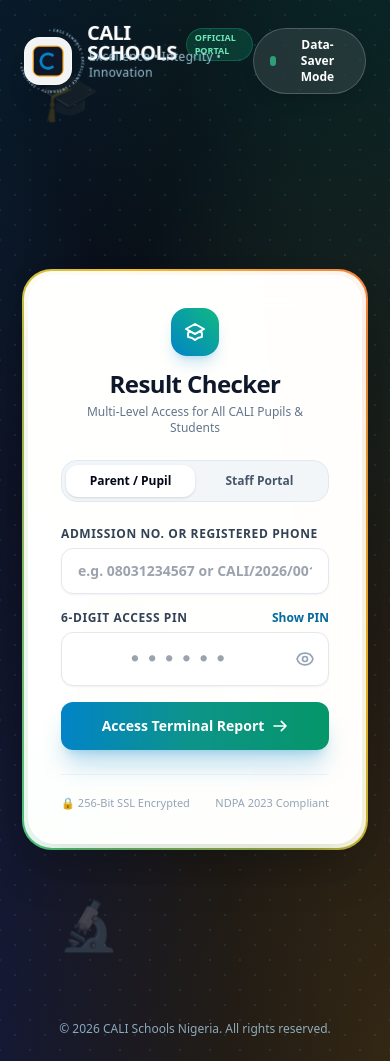
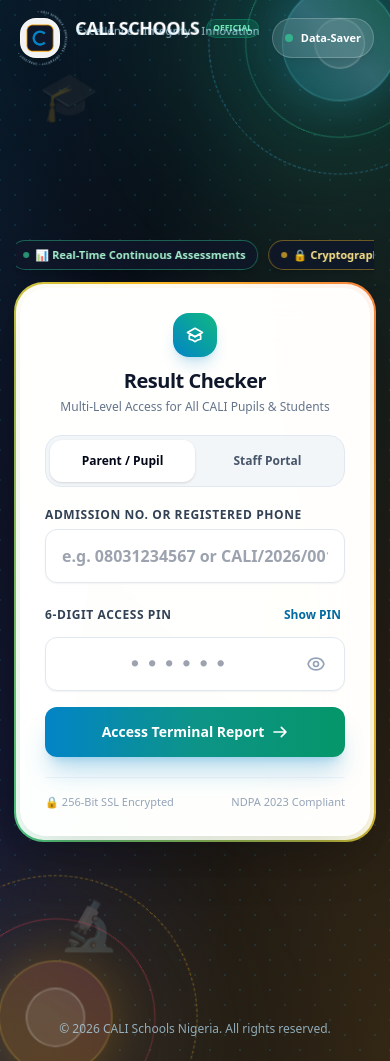
Before and after one commit to Richseun186/C.A.L.I, a Django app: page / in a window 390 px wide. Run offline with Django 5.2, Linux system fonts and the light colour scheme; data that the repository does not hold is empty; some libraries are stand-ins or nearby versions.

Commit message:
Optimize mobile responsiveness, touch targets, and responsive celestial orbs

```diff
--- a/static/css/output.css
+++ b/static/css/output.css
@@ -14,12 +14,17 @@ html {
   font-family: 'Plus Jakarta Sans', system-ui, -apple-system, sans-serif;
   line-height: 1.5;
   -webkit-text-size-adjust: 100%;
+  overflow-x: hidden;
+  max-width: 100vw;
 }
 
 body {
   min-height: 100vh;
   color: #0f172a;
   background-color: #f8fafc;
+  overflow-x: hidden;
+  max-width: 100vw;
+  -webkit-tap-highlight-color: transparent;
 }
 
 .font-serif-honor {
@@ -303,19 +308,53 @@ body {
 }
 
 .orb-upper-right {
+  top: -60px;
+  right: -50px;
+  width: 250px;
+  height: 250px;
+  animation: orbFloatHarmonic 22s ease-in-out infinite;
+}
+
+@media (min-width: 640px) {
+  .orb-upper-right {
     top: -120px;
     right: -100px;
     width: 480px;
     height: 480px;
-  animation: orbFloatHarmonic 22s ease-in-out infinite;
+  }
 }
 
+.orb-lower-left {
+  bottom: -70px;
+  left: -60px;
+  width: 270px;
+  height: 270px;
+  animation: orbFloatReverse 26s ease-in-out infinite;
+}
+
+@media (min-width: 640px) {
   .orb-lower-left {
     bottom: -140px;
     left: -120px;
     width: 520px;
     height: 520px;
-  animation: orbFloatReverse 26s ease-in-out infinite;
+  }
+}
+
+/* Mobile Infinite Circular Marquee for Write-ups */
+@keyframes marqueeCircular {
+  0% { transform: translateX(0%); }
+  100% { transform: translateX(-50%); }
+}
+
+.animate-marquee-circular {
+  display: flex;
+  width: max-content;
+  animation: marqueeCircular 20s linear infinite;
+}
+
+.animate-marquee-circular:hover {
+  animation-play-state: paused;
 }
 
 /* Concentric Orbital Rings */
--- a/templates/base.html
+++ b/templates/base.html
@@ -2,7 +2,7 @@
 <html lang="en" class="h-full">
 <head>
   <meta charset="UTF-8">
-  <meta name="viewport" content="width=device-width, initial-scale=1.0">
+  <meta name="viewport" content="width=device-width, initial-scale=1.0, viewport-fit=cover">
   <title>{% block title %}CALI Schools Portal{% endblock %}</title>
 
   <!-- Tailwind CSS CDN (with custom theme extensions) -->
--- a/templates/portal/landing.html
+++ b/templates/portal/landing.html
@@ -8,8 +8,8 @@
   <!-- Subtle Geometric Pattern Overlay -->
   <div class="absolute inset-0 ankara-pattern pointer-events-none"></div>
 
-  <!-- Large Circular Moving Object: Upper Right -->
-  <div class="celestial-orb orb-upper-right hidden sm:block" aria-hidden="true">
+  <!-- Large Circular Moving Object: Upper Right (Responsive for Mobile & Desktop) -->
+  <div class="celestial-orb orb-upper-right" aria-hidden="true">
     <!-- Atmospheric Radial Glow -->
     <div class="absolute inset-0 rounded-full bg-gradient-to-br from-sky-400/25 via-emerald-400/20 to-transparent blur-3xl"></div>
     <!-- Outer Dashed Cyan Orbit Track -->
@@ -22,12 +22,12 @@
     </div>
     <!-- Central Glassmorphic Holographic Core -->
     <div class="absolute inset-[28%] rounded-full bg-gradient-to-tr from-cyan-500/20 via-sky-300/30 to-emerald-400/20 backdrop-blur-md border border-cyan-300/30 shadow-[0_0_50px_rgba(56,189,248,0.25)] flex items-center justify-center">
-      <div class="w-16 h-16 rounded-full bg-white/10 border border-white/40 animate-pulse-soft"></div>
+      <div class="w-12 sm:w-16 h-12 sm:h-16 rounded-full bg-white/10 border border-white/40 animate-pulse-soft"></div>
     </div>
   </div>
 
-  <!-- Large Circular Moving Object: Lower Left -->
-  <div class="celestial-orb orb-lower-left hidden sm:block" aria-hidden="true">
+  <!-- Large Circular Moving Object: Lower Left (Responsive for Mobile & Desktop) -->
+  <div class="celestial-orb orb-lower-left" aria-hidden="true">
     <!-- Atmospheric Radial Glow -->
     <div class="absolute inset-0 rounded-full bg-gradient-to-tr from-amber-400/25 via-rose-500/18 to-transparent blur-3xl"></div>
     <!-- Outer Dashed Gold Orbit Track -->
@@ -40,7 +40,7 @@
     </div>
     <!-- Central Glassmorphic Holographic Core -->
     <div class="absolute inset-[30%] rounded-full bg-gradient-to-tr from-amber-500/20 via-orange-400/20 to-rose-400/20 backdrop-blur-md border border-amber-300/30 shadow-[0_0_50px_rgba(245,158,11,0.25)] flex items-center justify-center">
-      <div class="w-20 h-20 rounded-full bg-white/10 border border-white/40 animate-pulse-soft"></div>
+      <div class="w-14 sm:w-20 h-14 sm:h-20 rounded-full bg-white/10 border border-white/40 animate-pulse-soft"></div>
     </div>
   </div>
 
@@ -56,11 +56,11 @@
   </template>
 
   <!-- Top Navigation Bar: Crest with Circular Kinetic Typography, Title, Low-Data Toggle -->
-  <header class="p-6 flex justify-between items-center max-w-7xl mx-auto w-full z-20">
-    <div class="flex items-center space-x-4">
+  <header class="px-4 py-3.5 sm:px-6 sm:py-5 flex justify-between items-center max-w-7xl mx-auto w-full z-20">
+    <div class="flex items-center space-x-3 sm:space-x-4">
       <!-- Crest with Circular Kinetic Typography Seal -->
-      <div class="relative w-14 h-14 flex items-center justify-center">
-        <svg class="spin-circular-text absolute inset-[-14px] w-[84px] h-[84px] text-[8.5px] font-extrabold uppercase tracking-[0.22em] fill-sky-200/90 pointer-events-none" viewBox="0 0 200 200">
+      <div class="relative w-12 sm:w-14 h-12 sm:h-14 flex items-center justify-center flex-shrink-0">
+        <svg class="spin-circular-text absolute inset-[-12px] sm:inset-[-14px] w-[72px] sm:w-[84px] h-[72px] sm:h-[84px] text-[7.5px] sm:text-[8.5px] font-extrabold uppercase tracking-[0.22em] fill-sky-200/90 pointer-events-none" viewBox="0 0 200 200">
           <path id="crestCirclePath" d="M 100, 100 m -70, 0 a 70,70 0 1,1 140,0 a 70,70 0 1,1 -140,0" fill="none" />
           <text>
             <textPath href="#crestCirclePath" startOffset="0%">
@@ -68,34 +68,67 @@
             </textPath>
           </text>
         </svg>
-        <div class="w-12 h-12 p-1.5 bg-white/95 rounded-2xl shadow-xl flex items-center justify-center border border-white/50 backdrop-blur-md relative z-10">
-          <img src="/static/img/cali_logo.png" alt="CALI Schools Crest" class="w-9 h-9 object-contain">
+        <div class="w-10 sm:w-12 h-10 sm:h-12 p-1 sm:p-1.5 bg-white/95 rounded-2xl shadow-xl flex items-center justify-center border border-white/50 backdrop-blur-md relative z-10">
+          <img src="/static/img/cali_logo.png" alt="CALI Schools Crest" class="w-8 sm:w-9 h-8 sm:h-9 object-contain">
         </div>
       </div>
       <div>
-        <div class="flex items-center space-x-2">
-          <h1 class="font-black text-xl tracking-tight leading-none text-white animate-circular-drift">CALI SCHOOLS</h1>
-          <span class="px-2 py-0.5 rounded-full text-[9px] font-extrabold uppercase bg-emerald-500/20 text-emerald-300 border border-emerald-500/30">
-            Official Portal
+        <div class="flex items-center space-x-1.5 sm:space-x-2">
+          <h1 class="font-black text-lg sm:text-xl tracking-tight leading-none text-white animate-circular-drift">CALI SCHOOLS</h1>
+          <span class="px-1.5 sm:px-2 py-0.5 rounded-full text-[8.5px] sm:text-[9px] font-extrabold uppercase bg-emerald-500/20 text-emerald-300 border border-emerald-500/30">
+            Official
           </span>
         </div>
-        <p class="text-xs text-sky-200/80 font-medium tracking-wide mt-0.5 animate-circular-drift" style="animation-delay: -3.5s;">Excellence • Integrity • Innovation</p>
+        <p class="text-[11px] sm:text-xs text-sky-200/80 font-medium tracking-wide mt-0.5 animate-circular-drift" style="animation-delay: -3.5s;">Excellence • Integrity • Innovation</p>
       </div>
     </div>
 
     <!-- Data-Saver Mode Pill -->
     <button @click="$store.perf.toggle()"
-            class="px-4 py-2 rounded-full text-xs font-bold backdrop-blur-xl border border-white/20 transition-all flex items-center space-x-2.5 shadow-lg active:scale-95"
+            class="px-3 sm:px-4 py-2 rounded-full text-[11px] sm:text-xs font-bold backdrop-blur-xl border border-white/20 transition-all flex items-center space-x-2 shadow-lg active:scale-95 min-h-[40px]"
             :class="lowData ? 'bg-amber-400 text-slate-950 border-amber-300' : 'bg-white/10 text-white hover:bg-white/20'">
-      <span class="w-2.5 h-2.5 rounded-full" :class="lowData ? 'bg-black' : 'bg-emerald-400 animate-pulse'"></span>
-      <span x-text="lowData ? 'Low-Data Mode Active' : 'Data-Saver Mode'"></span>
+      <span class="w-2 h-2 rounded-full" :class="lowData ? 'bg-black' : 'bg-emerald-400 animate-pulse'"></span>
+      <span x-text="lowData ? 'Low-Data' : 'Data-Saver'"></span>
     </button>
   </header>
 
   <!-- Main Login Card with Iridescent Aura & Orbiting Circular Write-ups -->
-  <main class="w-full max-w-md mx-auto px-6 py-4 z-20 relative">
+  <main class="w-full max-w-md mx-auto px-4 sm:px-6 py-2 sm:py-4 z-20 relative">
 
-    <!-- Circular Moving Write-ups (Orbiting in a circle around the main card) -->
+    <!-- Mobile Circulating Write-ups Ribbon (Smooth continuous loop for mobile devices) -->
+    <template x-if="!lowData">
+      <div class="lg:hidden w-full overflow-hidden py-1.5 mb-2 select-none" aria-hidden="true">
+        <div class="animate-marquee-circular space-x-2.5">
+          <div class="px-3 py-1.5 rounded-full bg-slate-900/80 backdrop-blur-md border border-cyan-400/40 text-cyan-200 text-[11px] font-bold flex items-center space-x-1.5 shadow-md">
+            <span class="w-1.5 h-1.5 rounded-full bg-cyan-400 animate-pulse"></span>
+            <span>✨ WAEC & NECO Standard Grading</span>
+          </div>
+          <div class="px-3 py-1.5 rounded-full bg-slate-900/80 backdrop-blur-md border border-emerald-400/40 text-emerald-200 text-[11px] font-bold flex items-center space-x-1.5 shadow-md">
+            <span class="w-1.5 h-1.5 rounded-full bg-emerald-400 animate-pulse"></span>
+            <span>📊 Real-Time Continuous Assessments</span>
+          </div>
+          <div class="px-3 py-1.5 rounded-full bg-slate-900/80 backdrop-blur-md border border-amber-400/40 text-amber-200 text-[11px] font-bold flex items-center space-x-1.5 shadow-md">
+            <span class="w-1.5 h-1.5 rounded-full bg-amber-400 animate-pulse"></span>
+            <span>🔒 Cryptographic Tamper-Proof Seals</span>
+          </div>
+          <!-- Loop Duplication for seamless continuous circulation -->
+          <div class="px-3 py-1.5 rounded-full bg-slate-900/80 backdrop-blur-md border border-cyan-400/40 text-cyan-200 text-[11px] font-bold flex items-center space-x-1.5 shadow-md">
+            <span class="w-1.5 h-1.5 rounded-full bg-cyan-400 animate-pulse"></span>
+            <span>✨ WAEC & NECO Standard Grading</span>
+          </div>
+          <div class="px-3 py-1.5 rounded-full bg-slate-900/80 backdrop-blur-md border border-emerald-400/40 text-emerald-200 text-[11px] font-bold flex items-center space-x-1.5 shadow-md">
+            <span class="w-1.5 h-1.5 rounded-full bg-emerald-400 animate-pulse"></span>
+            <span>📊 Real-Time Continuous Assessments</span>
+          </div>
+          <div class="px-3 py-1.5 rounded-full bg-slate-900/80 backdrop-blur-md border border-amber-400/40 text-amber-200 text-[11px] font-bold flex items-center space-x-1.5 shadow-md">
+            <span class="w-1.5 h-1.5 rounded-full bg-amber-400 animate-pulse"></span>
+            <span>🔒 Cryptographic Tamper-Proof Seals</span>
+          </div>
+        </div>
+      </div>
+    </template>
+
+    <!-- Desktop Circular Moving Write-ups (Orbiting outside the card perimeter) -->
     <template x-if="!lowData">
       <div class="absolute inset-0 pointer-events-none hidden lg:flex items-center justify-center overflow-visible select-none" aria-hidden="true">
         <div class="relative w-0 h-0">
@@ -127,16 +160,16 @@
     </template>
 
     <div class="iridescent-border p-1 shadow-2xl">
-      <div class="glass-panel text-slate-900 rounded-[1.65rem] p-8 sm:p-9 animate-fade-up">
+      <div class="glass-panel text-slate-900 rounded-[1.65rem] p-6 sm:p-9 animate-fade-up">
 
-        <div class="text-center mb-6">
-          <div class="inline-flex items-center justify-center w-12 h-12 rounded-2xl bg-gradient-to-tr from-sky-600 to-emerald-500 text-white mb-3 shadow-lg shadow-sky-600/20">
-            <svg class="w-6 h-6" fill="none" stroke="currentColor" viewBox="0 0 24 24">
+        <div class="text-center mb-5 sm:mb-6">
+          <div class="inline-flex items-center justify-center w-11 h-11 sm:w-12 sm:h-12 rounded-2xl bg-gradient-to-tr from-sky-600 to-emerald-500 text-white mb-2.5 sm:mb-3 shadow-lg shadow-sky-600/20">
+            <svg class="w-5 h-5 sm:w-6 sm:h-6" fill="none" stroke="currentColor" viewBox="0 0 24 24">
               <path stroke-linecap="round" stroke-linejoin="round" stroke-width="2" d="M12 14l9-5-9-5-9 5 9 5z"/>
               <path stroke-linecap="round" stroke-linejoin="round" stroke-width="2" d="M12 14l6.16-3.422a12.083 12.083 0 01.665 6.479A11.952 11.952 0 0012 20.055a11.952 11.952 0 00-6.824-2.998 12.078 12.078 0 01.665-6.479L12 14z"/>
             </svg>
           </div>
-          <h2 class="text-2xl font-black tracking-tight text-slate-900">Result Checker</h2>
+          <h2 class="text-xl sm:text-2xl font-black tracking-tight text-slate-900">Result Checker</h2>
           <p class="text-xs text-slate-500 mt-1">
             {% if current_term %}
               Session: <strong class="text-slate-700">{{ current_term.session.name }}</strong> &bull; <span class="font-bold text-sky-700">{{ current_term.get_term_display }}</span>
@@ -147,15 +180,15 @@
         </div>
 
         <!-- Role Tab Switcher -->
-        <div class="flex bg-slate-100/90 p-1 rounded-2xl mb-6 border border-slate-200">
+        <div class="flex bg-slate-100/90 p-1 rounded-2xl mb-5 sm:mb-6 border border-slate-200">
           <button @click="activeTab = 'parent'"
-                  :class="activeTab === 'parent' ? 'bg-white shadow text-slate-950' : 'text-slate-600 hover:text-slate-900'"
-                  class="flex-1 py-2 text-xs font-bold rounded-xl transition-all">
+                  :class="activeTab === 'parent' ? 'bg-white shadow text-slate-950 font-black' : 'text-slate-600 hover:text-slate-900 font-bold'"
+                  class="flex-1 py-2.5 text-xs rounded-xl transition-all min-h-[42px] flex items-center justify-center">
             Parent / Pupil
           </button>
           <button @click="activeTab = 'staff'"
-                  :class="activeTab === 'staff' ? 'bg-white shadow text-slate-950' : 'text-slate-600 hover:text-slate-900'"
-                  class="flex-1 py-2 text-xs font-bold rounded-xl transition-all">
+                  :class="activeTab === 'staff' ? 'bg-white shadow text-slate-950 font-black' : 'text-slate-600 hover:text-slate-900 font-bold'"
+                  class="flex-1 py-2.5 text-xs rounded-xl transition-all min-h-[42px] flex items-center justify-center">
             Staff Portal
           </button>
         </div>
@@ -169,7 +202,8 @@
             </label>
             <div class="relative">
               <input type="text" name="username" required placeholder="e.g. 08031234567 or CALI/2026/001"
-                     class="w-full px-4 py-3 bg-white rounded-xl border border-slate-200 text-sm font-semibold text-slate-800 focus:ring-2 focus:ring-sky-500 focus:border-sky-500 focus:outline-none transition-all shadow-sm">
+                     autocomplete="username" autocapitalize="none"
+                     class="w-full px-4 py-3.5 bg-white rounded-xl border border-slate-200 text-base sm:text-sm font-semibold text-slate-800 focus:ring-2 focus:ring-sky-500 focus:border-sky-500 focus:outline-none transition-all shadow-sm min-h-[48px]">
             </div>
           </div>
 
@@ -179,15 +213,16 @@
                 6-Digit Access PIN
               </label>
               <button type="button" @click="showPin = !showPin"
-                      class="text-xs text-sky-700 hover:text-sky-900 font-bold flex items-center space-x-1 focus:outline-none">
+                      class="text-xs text-sky-700 hover:text-sky-900 font-bold flex items-center space-x-1 focus:outline-none min-h-[32px] px-1">
                 <span x-text="showPin ? 'Hide PIN' : 'Show PIN'"></span>
               </button>
             </div>
             <div class="relative">
               <input :type="showPin ? 'text' : 'password'" name="password" maxlength="6" required placeholder="••••••"
-                     class="w-full px-4 py-3 bg-white text-center tracking-[0.35em] text-lg font-mono font-bold rounded-xl border border-slate-200 focus:ring-2 focus:ring-sky-500 focus:border-sky-500 focus:outline-none transition-all shadow-sm pr-11">
+                     inputmode="numeric" pattern="[0-9]*" autocomplete="one-time-code"
+                     class="w-full px-4 py-3 bg-white text-center tracking-[0.35em] text-lg font-mono font-bold rounded-xl border border-slate-200 focus:ring-2 focus:ring-sky-500 focus:border-sky-500 focus:outline-none transition-all shadow-sm pr-11 min-h-[48px]">
               <button type="button" @click="showPin = !showPin"
-                      class="absolute inset-y-0 right-0 pr-3.5 flex items-center text-slate-400 hover:text-slate-600 focus:outline-none"
+                      class="absolute inset-y-0 right-0 pr-3.5 flex items-center text-slate-400 hover:text-slate-600 focus:outline-none min-w-[44px] justify-center"
                       aria-label="Toggle PIN visibility">
                 <svg x-show="!showPin" class="w-5 h-5" fill="none" stroke="currentColor" viewBox="0 0 24 24">
                   <path stroke-linecap="round" stroke-linejoin="round" stroke-width="2" d="M15 12a3 3 0 11-6 0 3 3 0 016 0z"/>
@@ -201,7 +236,7 @@
           </div>
 
           <button type="submit"
-                  class="w-full py-3.5 bg-gradient-to-r from-sky-600 via-teal-600 to-emerald-600 text-white font-black rounded-xl text-sm shadow-xl shadow-sky-600/25 hover:opacity-95 transition-all transform active:scale-[0.98] flex items-center justify-center space-x-2">
+                  class="w-full py-3.5 sm:py-4 bg-gradient-to-r from-sky-600 via-teal-600 to-emerald-600 text-white font-black rounded-xl text-sm shadow-xl shadow-sky-600/25 hover:opacity-95 transition-all transform active:scale-[0.98] flex items-center justify-center space-x-2 min-h-[50px]">
             <span>Access Terminal Report</span>
             <svg class="w-4 h-4" fill="none" stroke="currentColor" viewBox="0 0 24 24">
               <path stroke-linecap="round" stroke-linejoin="round" stroke-width="2.5" d="M14 5l7 7m0 0l-7 7m7-7H3"/>
@@ -215,22 +250,24 @@
           <div>
             <label class="block text-xs font-extrabold text-slate-700 uppercase tracking-wider mb-1.5">Staff Email</label>
             <input type="email" name="username" required placeholder="teacher@calischools.ng"
-                   class="w-full px-4 py-3 bg-white rounded-xl border border-slate-200 text-sm font-semibold text-slate-800 focus:ring-2 focus:ring-sky-500 focus:outline-none transition-all shadow-sm">
+                   inputmode="email" autocomplete="email" autocapitalize="none"
+                   class="w-full px-4 py-3.5 bg-white rounded-xl border border-slate-200 text-base sm:text-sm font-semibold text-slate-800 focus:ring-2 focus:ring-sky-500 focus:outline-none transition-all shadow-sm min-h-[48px]">
           </div>
 
           <div x-data="{ showPass: false }">
             <div class="flex justify-between items-center mb-1.5">
               <label class="block text-xs font-extrabold text-slate-700 uppercase tracking-wider">Password</label>
               <button type="button" @click="showPass = !showPass"
-                      class="text-xs text-sky-700 hover:text-sky-900 font-bold flex items-center space-x-1 focus:outline-none">
+                      class="text-xs text-sky-700 hover:text-sky-900 font-bold flex items-center space-x-1 focus:outline-none min-h-[32px] px-1">
                 <span x-text="showPass ? 'Hide' : 'Show'"></span>
               </button>
             </div>
             <div class="relative">
               <input :type="showPass ? 'text' : 'password'" name="password" required placeholder="••••••••"
-                     class="w-full px-4 py-3 bg-white rounded-xl border border-slate-200 text-sm font-semibold text-slate-800 focus:ring-2 focus:ring-sky-500 focus:outline-none transition-all shadow-sm pr-11">
+                     autocomplete="current-password"
+                     class="w-full px-4 py-3.5 bg-white rounded-xl border border-slate-200 text-base sm:text-sm font-semibold text-slate-800 focus:ring-2 focus:ring-sky-500 focus:outline-none transition-all shadow-sm pr-11 min-h-[48px]">
               <button type="button" @click="showPass = !showPass"
-                      class="absolute inset-y-0 right-0 pr-3.5 flex items-center text-slate-400 hover:text-slate-600 focus:outline-none"
+                      class="absolute inset-y-0 right-0 pr-3.5 flex items-center text-slate-400 hover:text-slate-600 focus:outline-none min-w-[44px] justify-center"
                       aria-label="Toggle Password visibility">
                 <svg x-show="!showPass" class="w-5 h-5" fill="none" stroke="currentColor" viewBox="0 0 24 24">
                   <path stroke-linecap="round" stroke-linejoin="round" stroke-width="2" d="M15 12a3 3 0 11-6 0 3 3 0 016 0z"/>
@@ -244,7 +281,7 @@
           </div>
 
           <button type="submit"
-                  class="w-full py-3.5 bg-slate-900 text-white font-black rounded-xl text-sm hover:bg-slate-800 transition-all transform active:scale-[0.98] flex items-center justify-center space-x-2 shadow-xl shadow-slate-900/30">
+                  class="w-full py-3.5 sm:py-4 bg-slate-900 text-white font-black rounded-xl text-sm hover:bg-slate-800 transition-all transform active:scale-[0.98] flex items-center justify-center space-x-2 shadow-xl shadow-slate-900/30 min-h-[50px]">
             <span>Open Staff Gradebook</span>
             <svg class="w-4 h-4" fill="none" stroke="currentColor" viewBox="0 0 24 24">
               <path stroke-linecap="round" stroke-linejoin="round" stroke-width="2.5" d="M14 5l7 7m0 0l-7 7m7-7H3"/>
@@ -252,7 +289,7 @@
           </button>
         </form>
 
-        <div class="mt-6 pt-5 border-t border-slate-100 flex items-center justify-between text-[11px] text-slate-400">
+        <div class="mt-5 sm:mt-6 pt-4 sm:pt-5 border-t border-slate-100 flex items-center justify-between text-[11px] text-slate-400">
           <span>🔒 256-Bit SSL Encrypted</span>
           <span>NDPA 2023 Compliant</span>
         </div>
--- a/templates/reports/early_years.html
+++ b/templates/reports/early_years.html
@@ -68,11 +68,11 @@
     </div>
 
     <!-- Cognitive Subjects Table -->
-    <div class="mb-6">
+    <div class="mb-6 overflow-x-auto -mx-2 sm:mx-0">
       <h3 class="text-xs font-black uppercase text-amber-900 tracking-wider mb-2.5 flex items-center space-x-2">
         <span>🎨 Cognitive Learning & Early Academics</span>
       </h3>
-      <table class="w-full text-left border-2 border-amber-200 text-xs rounded-2xl overflow-hidden shadow-sm">
+      <table class="w-full text-left border-2 border-amber-200 text-xs rounded-2xl overflow-hidden shadow-sm min-w-[500px] sm:min-w-full">
         <thead class="bg-amber-200/70 text-amber-950 font-black text-[11px] uppercase">
           <tr>
             <th class="py-2.5 px-3">Subject / Learning Area</th>
--- a/templates/reports/primary.html
+++ b/templates/reports/primary.html
@@ -61,9 +61,9 @@
       </div>
     </div>
 
-    <!-- Cognitive Academic Scores Table -->
-    <div class="mb-6">
-      <table class="w-full text-left border border-slate-200 text-xs rounded-xl overflow-hidden">
+    <!-- Cognitive Academic Scores Table (Responsive with touch scroll) -->
+    <div class="mb-6 overflow-x-auto -mx-2 sm:mx-0">
+      <table class="w-full text-left border border-slate-200 text-xs rounded-xl overflow-hidden min-w-[560px] sm:min-w-full">
         <thead class="bg-slate-100 text-slate-900 font-black text-[11px] uppercase">
           <tr>
             <th class="py-2.5 px-3">Subject</th>
--- a/templates/reports/secondary.html
+++ b/templates/reports/secondary.html
@@ -142,9 +142,9 @@
       </div>
     </div>
 
-    <!-- Secondary Subject Grade Table (WAEC Standard) -->
-    <div class="mb-6 relative">
-      <table class="w-full text-left border border-slate-200 text-xs rounded-xl overflow-hidden shadow-sm">
+    <!-- Secondary Subject Grade Table (WAEC Standard, Responsive touch-scroll) -->
+    <div class="mb-6 relative overflow-x-auto -mx-2 sm:mx-0">
+      <table class="w-full text-left border border-slate-200 text-xs rounded-xl overflow-hidden shadow-sm min-w-[580px] sm:min-w-full">
         <thead class="bg-slate-900 text-white font-black text-[11px] uppercase tracking-wider">
           <tr>
             <th class="py-2.5 px-3">Subject</th>
```
Lines whose indentation alone changed are shown as unchanged.
